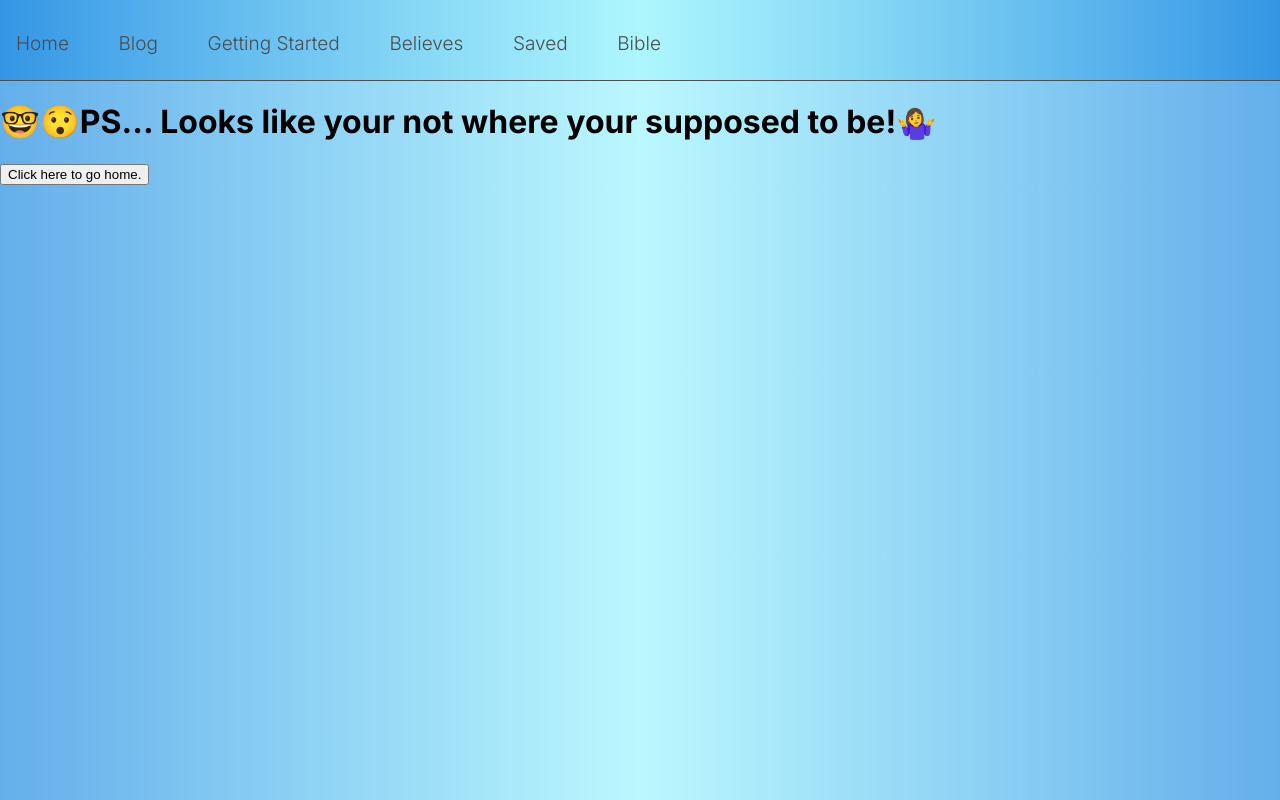
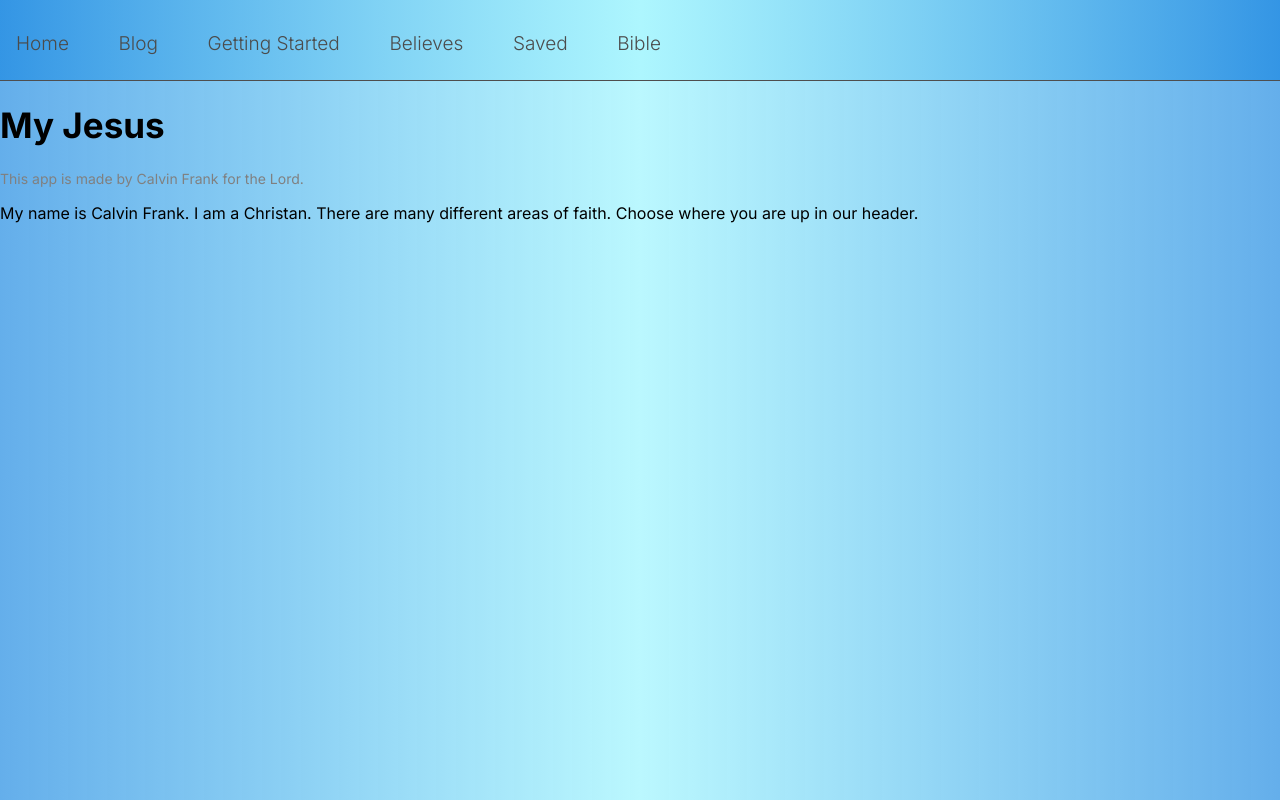
Before and after one commit to CalvinFrank/My-Jesus, a Next.js app: page / in a window 1280 px wide. Built offline with nearby package versions, Linux system fonts and the light colour scheme.

Commit message:
Revert "Other feature 1"

```diff
--- a/app/[...not_found]/page.js
+++ /dev/null
@@ -1,13 +0,0 @@
-"use client"
-import { useRouter } from "next/navigation"
-
-
-export default function E404() {
-  const router=useRouter()
-  return (
-    <div>
-      <h1>🤓😯PS... Looks like your not where your supposed to be!🤷‍♀️</h1>
-      <button onClick={()=>{router.push("/")}}>Click here to go home.</button>
-    </div>
-  )
-}
--- a/app/blog/page.js
+++ b/app/blog/page.js
@@ -1,15 +1,13 @@
 "use client"
-import { useRouter } from "next/navigation"
 
 export default function Blog() {
-  const router=useRouter()
   return (
     <div>
       <h1>About This Webesite</h1>
       <p>This app is made so that the kingdom of god can be expanded.   This app was inspired by the song My Jesus:</p>
       <a href="https://www.youtube.com/watch?v=SouXPjiMZD0">https://www.youtube.com/watch?v=SouXPjiMZD0</a>
       <h1>About The Creator</h1>
-      <p>Calvin is a 9 year old who codes and loves God.  He also likes other things like football, friends, etc.  Learn more <button onClick={()=>{router.push("/blog/self")}}>here.</button></p>
+      <p>Calvin is a 9 year old who codes and loves God.  He also likes other things like football, friends, etc.</p>
     </div>
   )
 }
```
Also changed, not shown: app/blog/self/page.js (deleted, +0 -8 lines).
